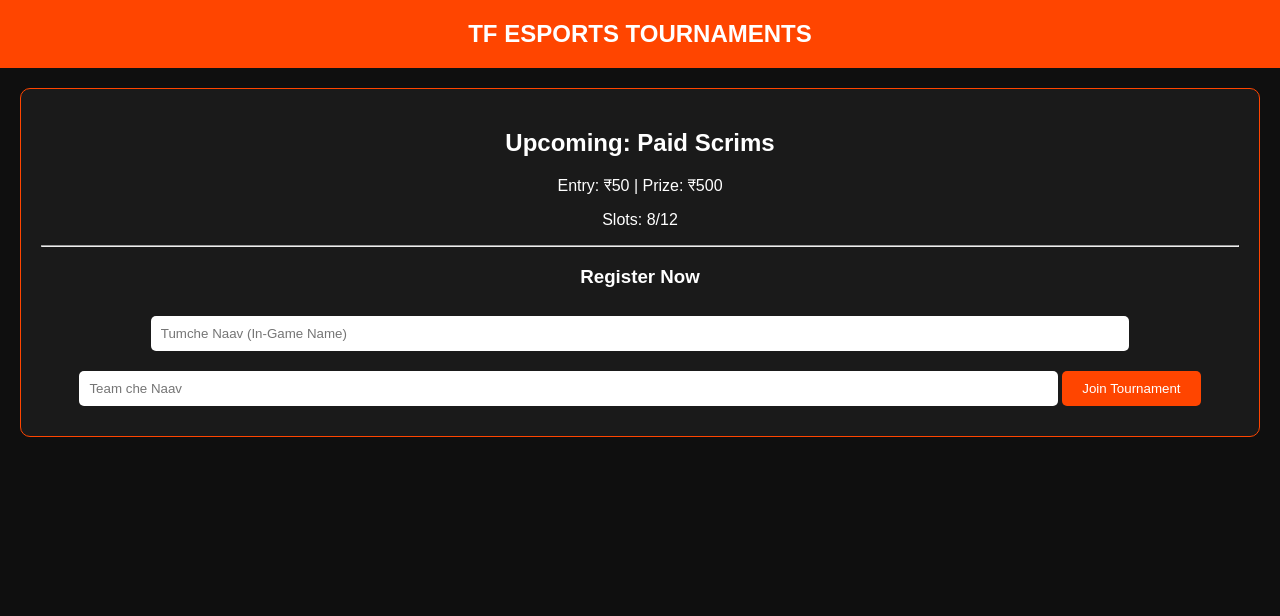
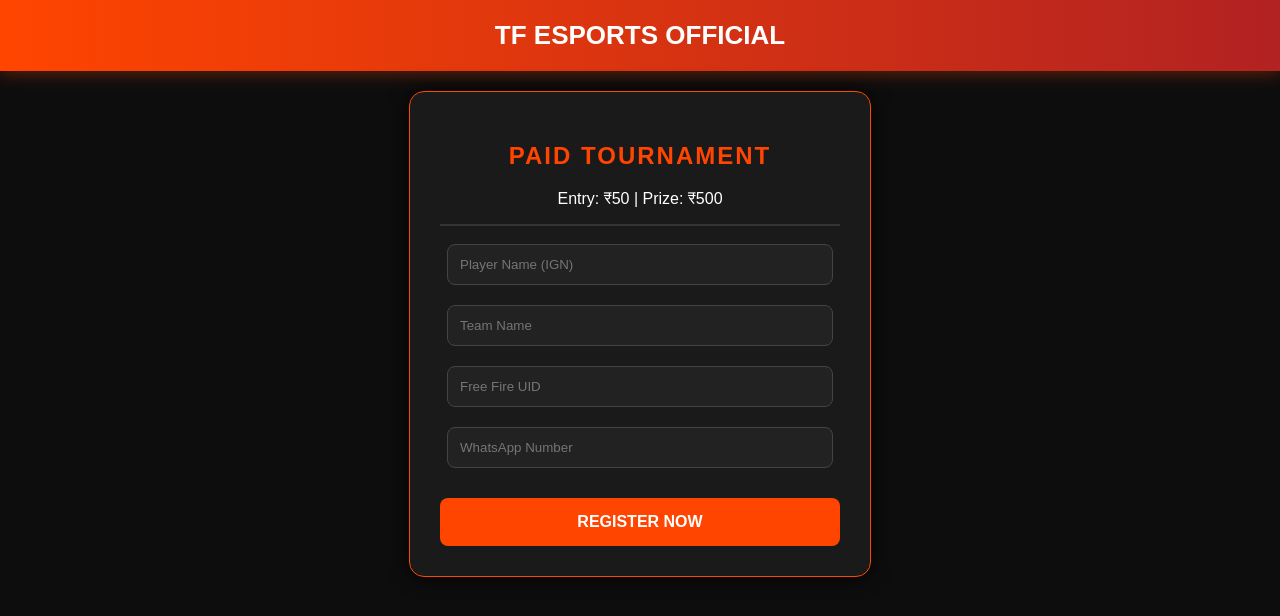
Before and after one commit to TfEsportsOfficial/tf-esports, a plain HTML site: page index.html in a window 1280 px wide. Drawn offline with Linux system fonts and the light colour scheme.

Commit message:
index.html

```diff
--- a/index.html
+++ b/index.html
@@ -4,32 +4,75 @@
     <meta charset="UTF-8">
     <meta name="viewport" content="width=device-width, initial-scale=1.0">
     <title>TF ESPORTS | Tournament Hub</title>
+    <script src="https://www.gstatic.com/firebasejs/9.22.1/firebase-app-compat.js"></script>
+    <script src="https://www.gstatic.com/firebasejs/9.22.1/firebase-database-compat.js"></script>
     <style>
-        body { font-family: Arial, sans-serif; background-color: #0f0f0f; color: white; text-align: center; margin: 0; }
-        header { background: #ff4500; padding: 20px; font-size: 24px; font-weight: bold; }
-        .card { background: #1a1a1a; margin: 20px; padding: 20px; border-radius: 10px; border: 1px solid #ff4500; }
-        .btn { background: #ff4500; color: white; padding: 10px 20px; text-decoration: none; border-radius: 5px; display: inline-block; margin-top: 10px; cursor: pointer; border: none; }
-        input { width: 80%; padding: 10px; margin: 10px 0; border-radius: 5px; border: none; }
+        body { font-family: 'Arial', sans-serif; background-color: #0d0d0d; color: white; text-align: center; margin: 0; padding: 0; }
+        header { background: linear-gradient(to right, #ff4500, #b22222); padding: 20px; font-size: 26px; font-weight: bold; box-shadow: 0 4px 15px rgba(255, 69, 0, 0.3); }
+        .card { background: #1a1a1a; margin: 20px auto; padding: 30px; border-radius: 15px; border: 1px solid #ff4500; max-width: 400px; box-shadow: 0 0 20px rgba(0,0,0,0.8); }
+        h2 { color: #ff4500; text-transform: uppercase; letter-spacing: 2px; }
+        input { width: 90%; padding: 12px; margin: 10px 0; border-radius: 8px; border: 1px solid #444; background: #222; color: white; }
+        .btn { background: #ff4500; color: white; padding: 15px 30px; border: none; border-radius: 8px; font-weight: bold; width: 100%; cursor: pointer; margin-top: 20px; font-size: 16px; }
+        .btn:hover { background: #ff6347; }
     </style>
 </head>
 <body>
 
-<header>TF ESPORTS TOURNAMENTS</header>
+<header>TF ESPORTS OFFICIAL</header>
 
 <div class="card">
-    <h2>Upcoming: Paid Scrims</h2>
+    <h2>Paid Tournament</h2>
     <p>Entry: ₹50 | Prize: ₹500</p>
-    <p>Slots: 8/12</p>
-    <hr>
-    <h3>Register Now</h3>
-    <input type="text" id="playerName" placeholder="Tumche Naav (In-Game Name)">
-    <input type="text" id="teamName" placeholder="Team che Naav">
-    <button class="btn" onclick="saveData()">Join Tournament</button>
+    <hr style="border: 0.5px solid #333;">
+
+    <input type="text" id="pName" placeholder="Player Name (IGN)">
+    <input type="text" id="tName" placeholder="Team Name">
+    <input type="text" id="uid" placeholder="Free Fire UID">
+    <input type="text" id="wa" placeholder="WhatsApp Number">
+
+    <button class="btn" onclick="register()">REGISTER NOW</button>
 </div>
 
 <script>
-    function saveData() {
-        alert("Registration chi mahiti Firebase madhe save hoil! (Aapan pudhchya step madhe connect karu)");
+    // Tu dilela Firebase Config
+    const firebaseConfig = {
+        apiKey: "AIzaSyCZBbvexesf4yv2LYGr-H4WxDHcbp8PlkY",
+        authDomain: "tf-esports-c337f.firebaseapp.com",
+        projectId: "tf-esports-c337f",
+        databaseURL: "https://tf-esports-c337f-default-rtdb.firebaseio.com/",
+        storageBucket: "tf-esports-c337f.firebasestorage.app",
+        messagingSenderId: "1035662946197",
+        appId: "1:1035662946197:web:e795103f16a12c80ab509c"
+    };
+
+    // Initialize Firebase
+    firebase.initializeApp(firebaseConfig);
+    const database = firebase.database();
+
+    function register() {
+        const pName = document.getElementById('pName').value;
+        const tName = document.getElementById('tName').value;
+        const uid = document.getElementById('uid').value;
+        const wa = document.getElementById('wa').value;
+
+        if(!pName || !tName || !uid || !wa) {
+            alert("Arey bhava, sagli mahiti tar bhar!");
+            return;
+        }
+
+        const ref = database.ref('registrations').push();
+        ref.set({
+            playerName: pName,
+            teamName: tName,
+            uid: uid,
+            whatsapp: wa,
+            time: new Date().toLocaleString()
+        }).then(() => {
+            alert("Success! Tujhi entry TF ESPORTS kade pochli aahe.");
+            location.reload();
+        }).catch((e) => {
+            alert("Kahitari error aala: " + e.message);
+        });
     }
 </script>
 
```
